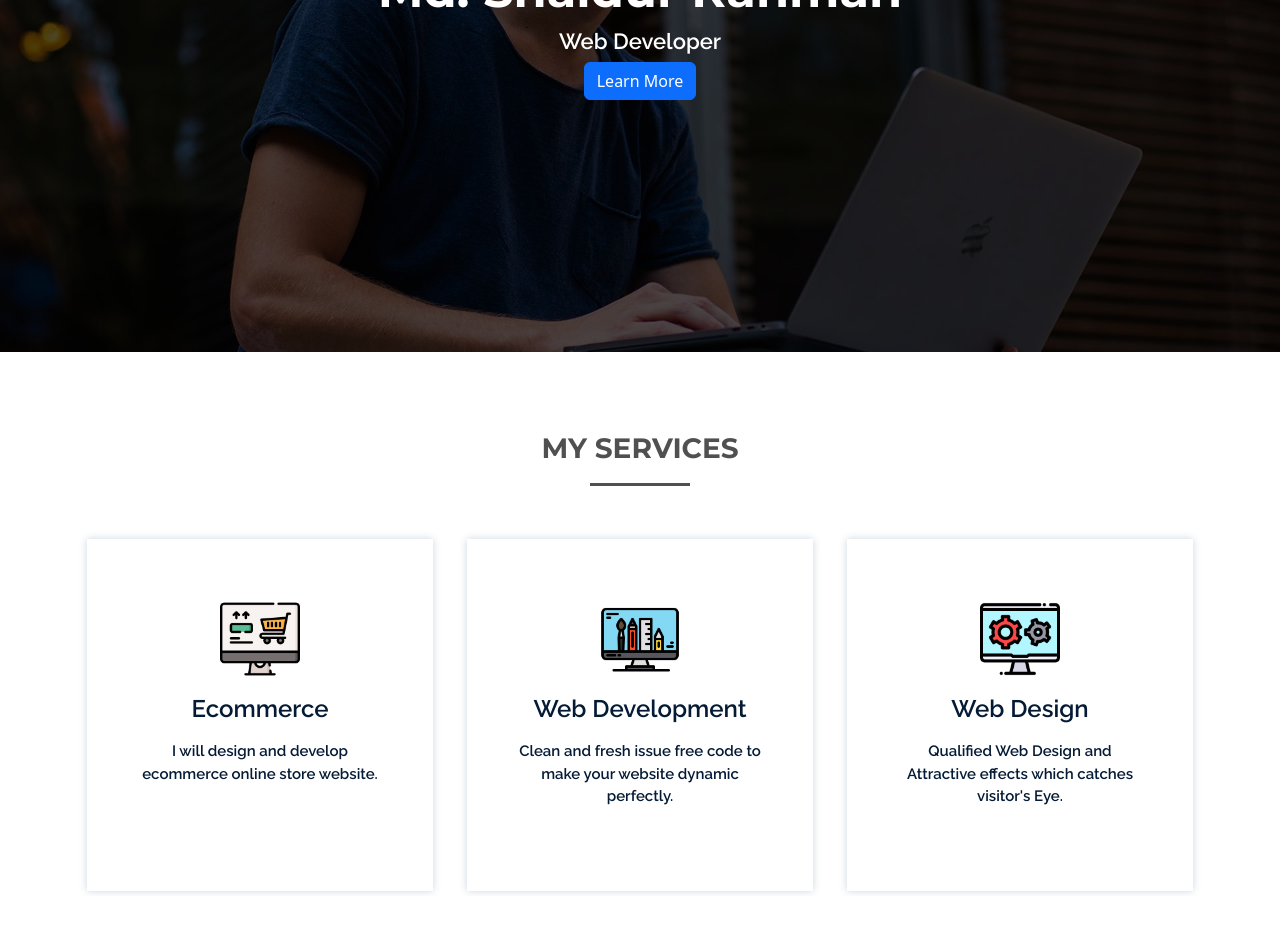
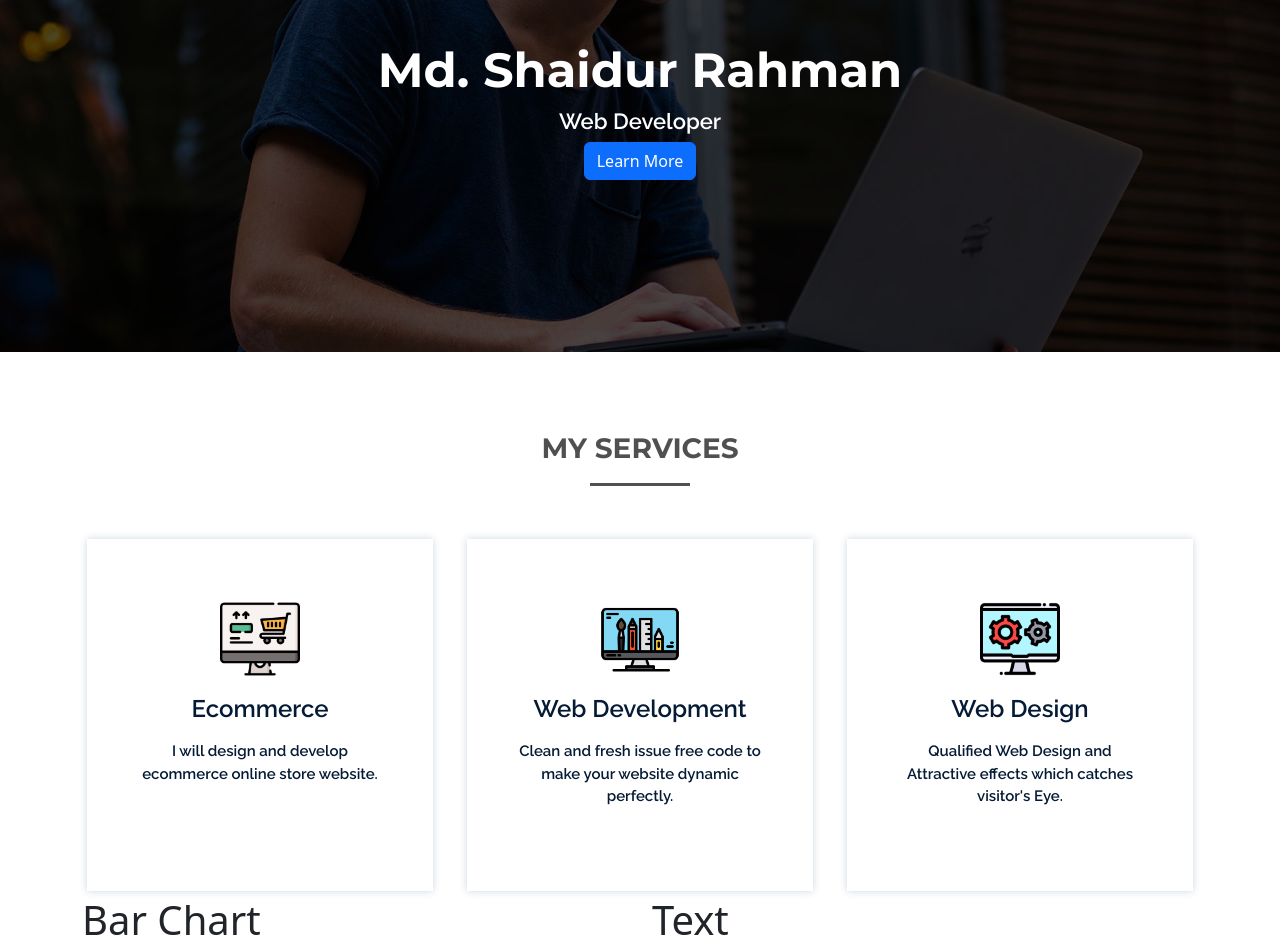
Before and after one commit to Shaid1998/Complete-Website-with-REACT-And-Laravel, a React (Create React App) app: page / in a window 1280 px wide. Shown: the part 198-1150 px from the top of the page. Before the commit the page ends 1094 px from the top, so only its background shows below. Built offline with nearby package versions, Linux system fonts and the light colour scheme; a web font is replaced by a local one.

Commit message:
Working On Bar Chart

```diff
--- a/src/App.js
+++ b/src/App.js
@@ -2,6 +2,7 @@ import React from 'react';
 import TopBanner from './components/TopBanner/TopBanner.jsx';
 import Services from './components/Services/Services.jsx';
 import TopNavigation from './components/TopNavigation/TopNavigation.jsx';
+import Analysis from './components/Analysis/Analysis.jsx';
 
 
 function App() {
@@ -10,6 +11,7 @@ function App() {
       <TopNavigation />
       <TopBanner />
       <Services />
+      <Analysis />
     </div>
   );
 }
--- a/src/asset/css/custom.css
+++ b/src/asset/css/custom.css
@@ -15,7 +15,7 @@
 }
 
 .TopContent{
-    margin-top: 10em;
+    margin-top: 15em;
 }
 .topTitle{
     font-family: 'Montserrat', sans-serif;
@@ -119,13 +119,13 @@
     text-decoration: none !important;
     font-family: 'Montserrat', sans-serif;
     color: #ffffff !important;
-    font-weight: 400;
+    font-weight: 700;
     font-size: 16px;
 }
 .navItemScroll{
     text-decoration: none !important;
     font-family: 'Montserrat', sans-serif;
     color: #000000 !important;
-    font-weight: 400;
+    font-weight: 700;
     font-size: 16px;
 }
--- /dev/null
+++ b/src/components/Analysis/Analysis.jsx
@@ -0,0 +1,24 @@
+import React, { Component, Fragment } from 'react'
+import { Col, Container, Row } from 'react-bootstrap'
+
+export class Analysis extends Component {
+  render() {
+    return (
+      <Fragment>
+        <Container>
+            <Row>
+                <Col>
+                    <h1>Bar Chart</h1>
+                </Col>
+
+                <Col>
+                    <h1>Text</h1>
+                </Col>
+            </Row>
+        </Container>
+      </Fragment>
+    )
+  }
+}
+
+export default Analysis
```
